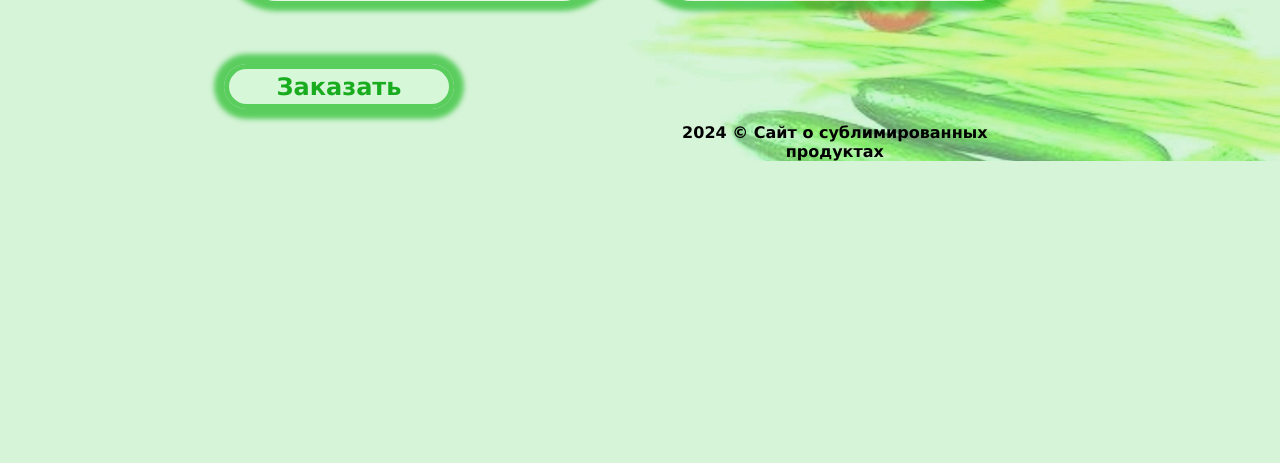
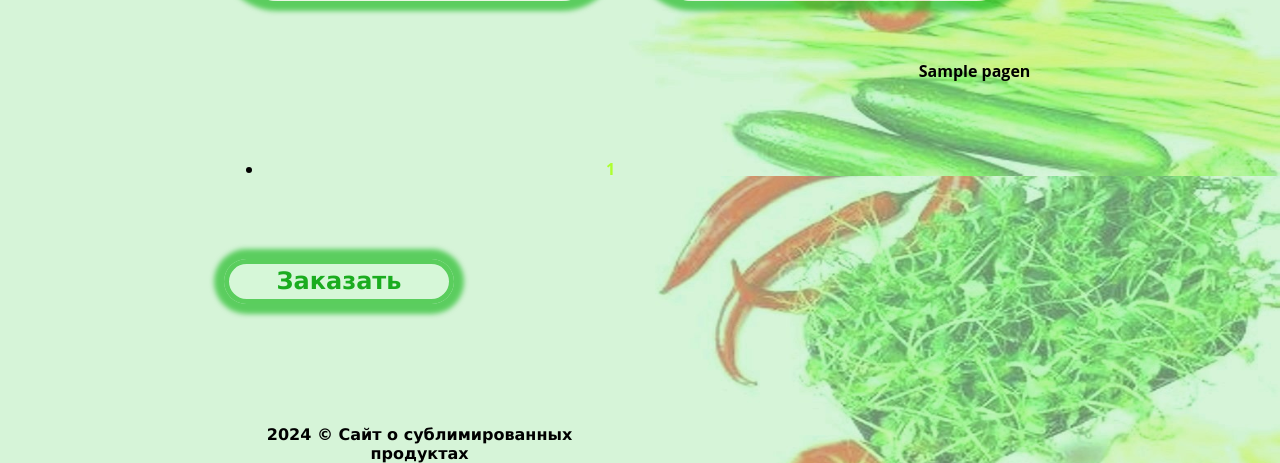
Before and after one commit to Sapronov-Nikolay/sublim, a Django app: template sublim/main/templates/main/tovars.html in a window 1280 px wide. Shown: the part 4624-5087 px from the top of the page. Before the commit the page ends 4785 px from the top, so only its background shows below. Run offline with Django 5.2, Linux system fonts and the light colour scheme; data comes from the database, SQL or seed files in the repository; both versions use the stored data as it was after the commit; tables that the repository leaves empty hold one stand-in row (values such as "Sample post"); the template is opened without the code that fills it: values that come from a table or form of the project are taken from there, most other values are stand-ins (such as "Sample title", 1, 10 or a date in 2020).

Commit message:
Создал несколько товаров в базе написал пагинационные параметры в views и tovars.html, но они не отображаются

```diff
--- a/sublim/main/templates/main/tovars.html
+++ b/sublim/main/templates/main/tovars.html
@@ -44,7 +44,25 @@
                     <input class="tovars-div-input-button" type="button" value="В корзину"></div>
 
         </div>
+
             {% endfor %}
+
+    </form>
+<br>
+{% for pagen in page_obj %}
+<p>{{ pagen }}</p>
+{% endfor %}
+<nav>
+    <ul>
+        {% for p in pagen.paginator.page_range %}
+            <li>
+                <a href="?pagen={{ p }}">{{ p }}</a>
+            </li>
+        {% endfor %}
+    </ul>
+</nav>
+<br>
         <input class="tovars-cart-zakaz" type="submit" value="Заказать">
+<br>
+
     {% endblock %}
-    </form>
```
Also changed, not shown: sublim/main/views.py (+10 -2 lines), sublim/db.sqlite3, sublim/media/images/24/04/05/25255апавв554.jpg (added), sublim/media/images/24/04/05/ac02ae87eeaec.jpg (added), sublim/media/images/24/04/05/ac02ae8956695a17278a5a9ce04eeaec.jpg (added), sublim/media/images/24/04/05/vishnya-e1542664721842.jpg (added).
